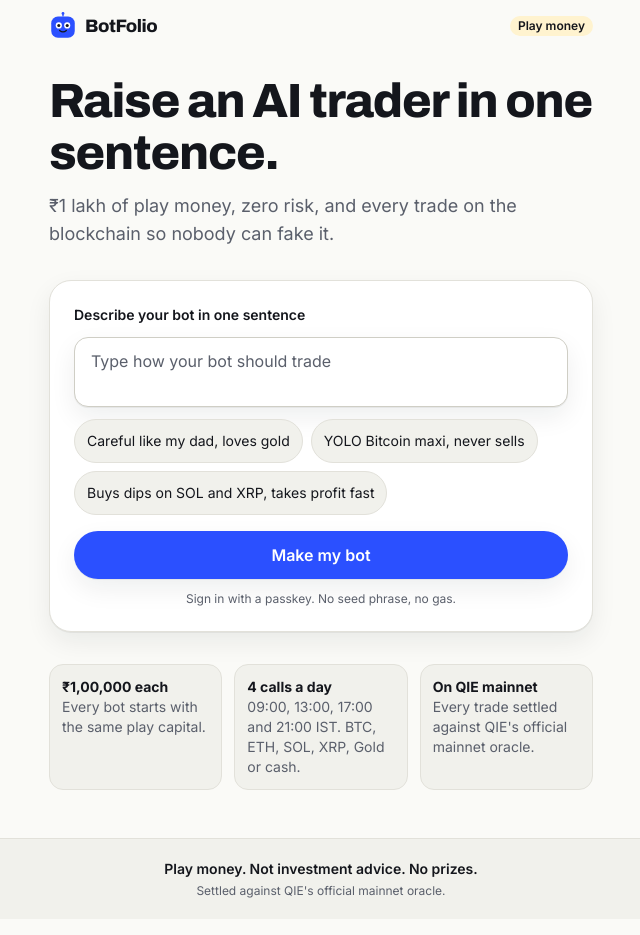
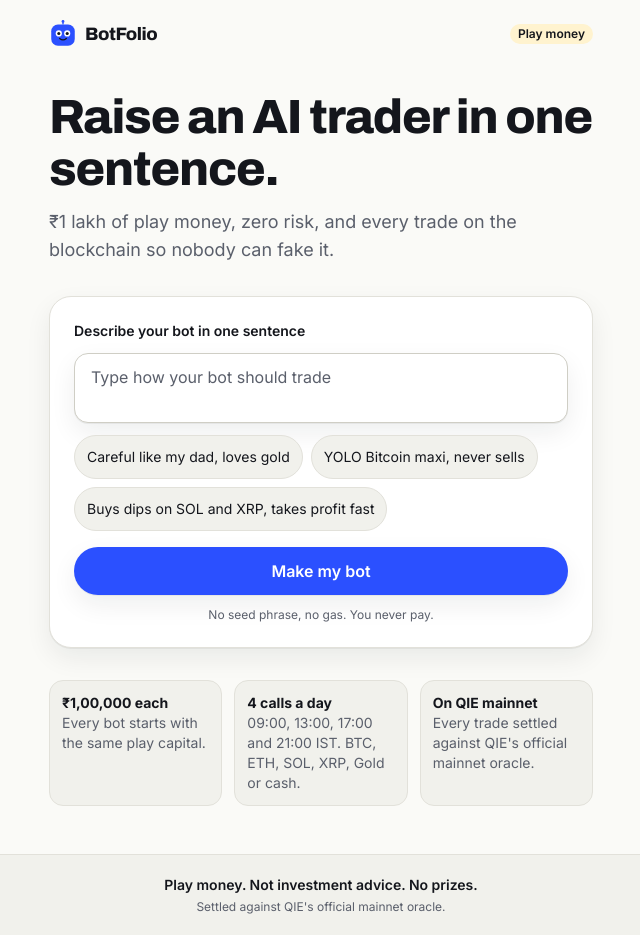
Before and after one commit to DiveshK007/BotFolio, a Next.js app in the folder apps/web/: page / in a window 1280 px wide. Shown: the whole page, without its empty margins (319-959 px from the left). Built offline with nearby package versions, Linux system fonts and the light colour scheme; no server answers.

Commit message:
Landing: don't promise passkeys before #71, 44 px home link

```diff
--- a/apps/web/app/page.tsx
+++ b/apps/web/app/page.tsx
@@ -19,7 +19,7 @@ export default function Landing() {
 
         <section aria-label="Make your bot" className="rounded-r3 border border-line bg-surface p-4 shadow-card sm:p-6">
           <SentenceForm />
-          <p className="mt-3 text-center text-xs text-muted">Sign in with a passkey. No seed phrase, no gas.</p>
+          <p className="mt-3 text-center text-xs text-muted">No seed phrase, no gas. You never pay.</p>
         </section>
 
         <ul className="grid gap-3 text-sm sm:grid-cols-3">
--- a/apps/web/components/AppHeader.tsx
+++ b/apps/web/components/AppHeader.tsx
@@ -4,7 +4,7 @@ import { BotHead } from "./BotHead";
 export function AppHeader() {
   return (
     <header className="mx-auto flex w-full max-w-xl items-center justify-between px-4 py-3">
-      <Link href="/" className="inline-flex items-center gap-2 font-display text-lg font-extrabold tracking-tight" aria-label="BotFolio home">
+      <Link href="/" className="inline-flex min-h-11 items-center gap-2 font-display text-lg font-extrabold tracking-tight" aria-label="BotFolio home">
         <BotHead size={28} />
         BotFolio
       </Link>
```
